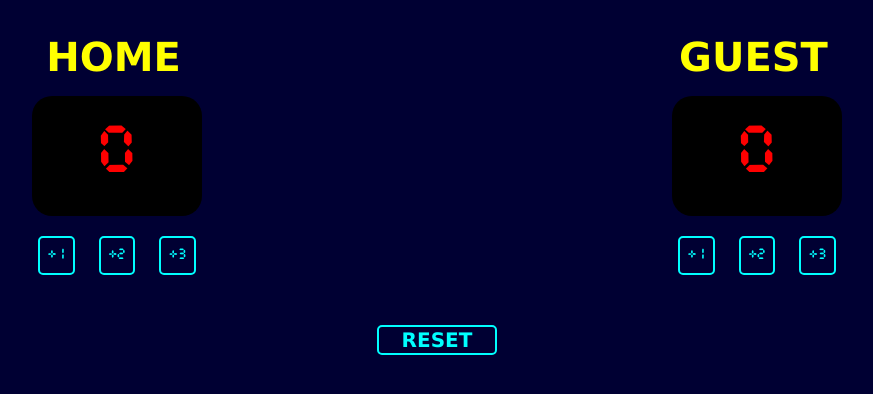
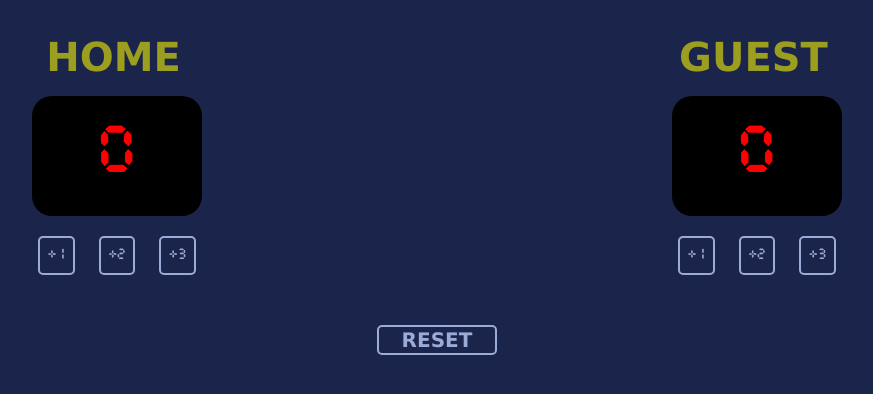
Before and after one commit to Bernardo-Hakme/basketball-scoreboard, a website built with Vite: page index.html in a window 1280 px wide. Shown: the whole page, without its empty margins (203-1076 px from the left). Built offline with nearby package versions, Linux system fonts and the light colour scheme.

Commit message:
Change color pallette

```diff
--- a/index.css
+++ b/index.css
@@ -5,7 +5,7 @@
 
 body {
     margin: 0;
-    background-color: #000033;
+    background-color: #1B244A;
 }
 
 .container {
@@ -38,9 +38,9 @@ button {
     font-family: CursedTimer, sans-serif;
     margin-top: 20px;
     margin-inline: 10px;
-    border: 2px solid aqua;
+    border: 2px solid #9AABD8;
     background-color: transparent;
-    color: aqua;
+    color: #9AABD8;
     padding-top: 10px;
     padding-bottom: 10px;
     padding-left: 8px;
@@ -51,12 +51,12 @@ button {
 .resetbutt {
     font-weight: 600;
     width: 120px;
-    color: aqua;
+    color: #9AABD8;
     background-color: transparent;
     font-size: 20px;
     font-family: Verdana, sans-serif;
     margin-top: 50px;
-    border: 2px solid aqua;
+    border: 2px solid #9AABD8;
 }
 
 
@@ -72,9 +72,9 @@ h3 {
 }
 
 #home-header {
-    color: yellow;
+    color: rgba(222, 222, 9, 0.658);
 }
 
 #guest-header {
-    color: yellow;
+    color: rgba(222, 222, 9, 0.658);
 }
```
